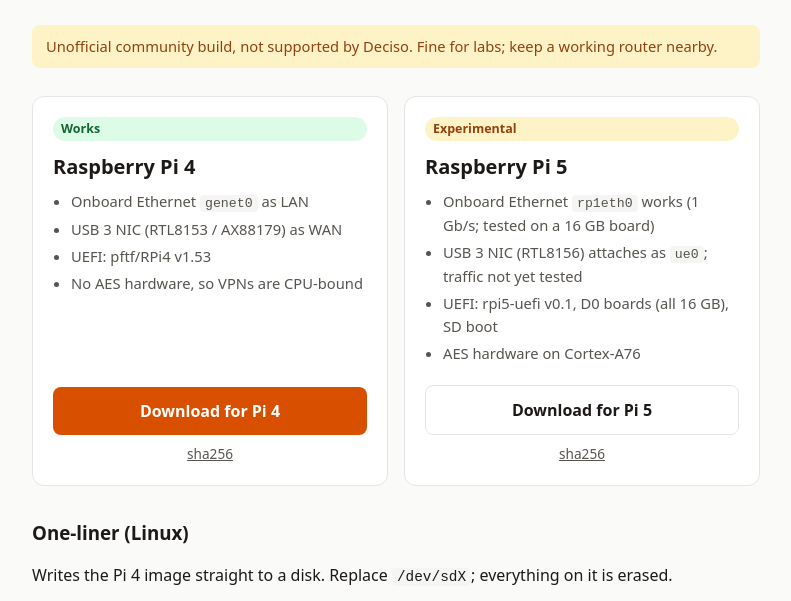
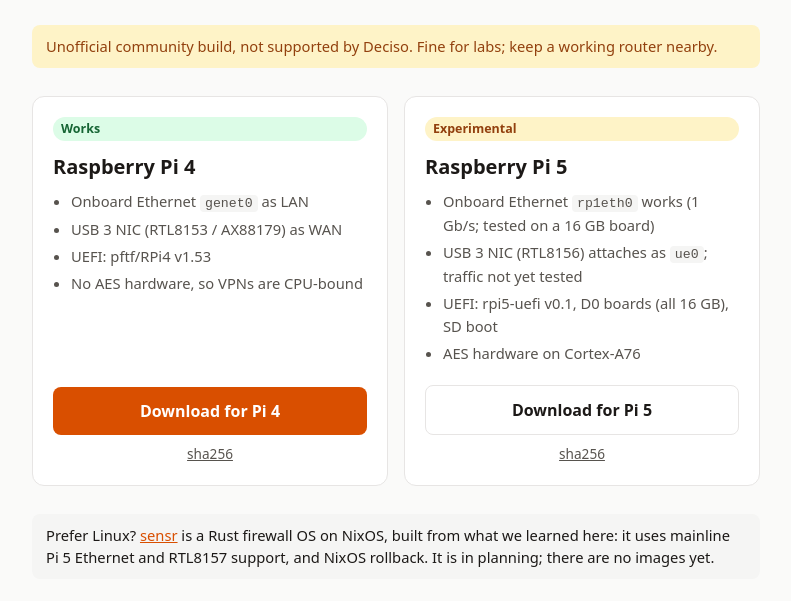
Before and after one commit to itpick/opnsense-pi, a plain HTML site: page docs/index.html in a window 1280 px wide. Shown: the part 129-730 px from the top of the page, without its empty margins (244-1035 px from the left). Drawn offline with Linux system fonts and the light colour scheme.

Commit message:
docs: link sensr, the Linux/NixOS successor in planning

```diff
--- a/docs/index.html
+++ b/docs/index.html
@@ -81,6 +81,8 @@
     </div>
   </div>
 
+  <p class="note" style="background:var(--code);color:var(--fg)">Prefer Linux? <a href="https://itpick.github.io/sensr/">sensr</a> is a Rust firewall OS on NixOS, built from what we learned here: it uses mainline Pi 5 Ethernet and RTL8157 support, and NixOS rollback. It is in planning; there are no images yet.</p>
+
   <h3>One-liner (Linux)</h3>
   <p>Writes the Pi 4 image straight to a disk. Replace <code>/dev/sdX</code>; everything on it is erased.</p>
   <div class="cmd">
```
Also changed, not shown: 1 other file.
